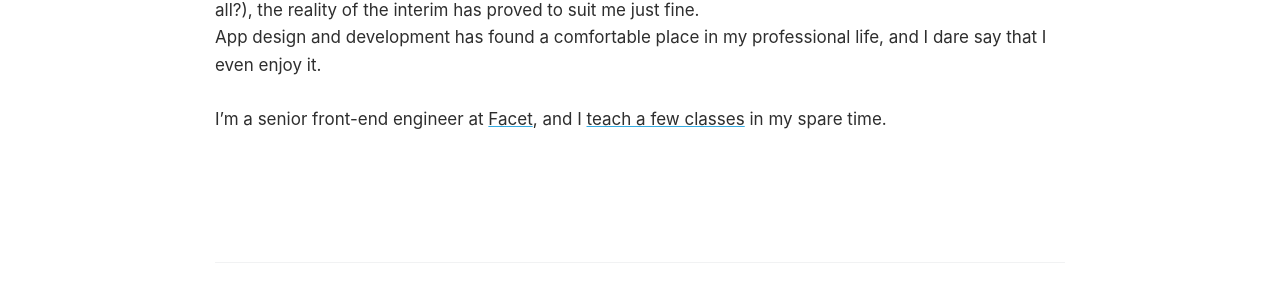
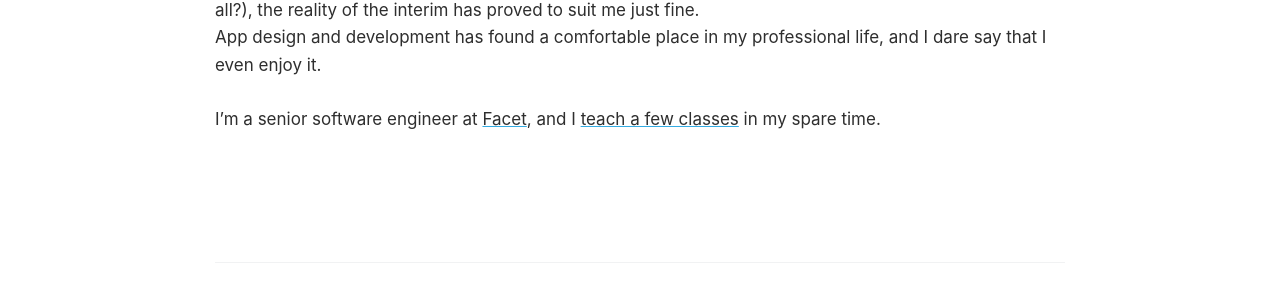
Before and after one commit to kyleschaeffer/kyleschaeffer, a Jekyll site: the page built from about.md, in a window 1280 px wide. Shown: the part 654-955 px from the top of the page. Built offline with Jekyll 4.4.1, drawn with Linux system fonts in a browser that asks for light colours; comment, search, counter and statistics services are not loaded.

Commit message:
Update bio

```diff
--- a/about.md
+++ b/about.md
@@ -15,4 +15,4 @@ I have been designing and building software for nearly two decades. I find this
 
 It’s an exciting field to work in. While I will always have fantastical dreams of becoming a novelist or musician (don’t we all?), the reality of the interim has proved to suit me just fine. App design and development has found a comfortable place in my professional life, and I dare say that I even enjoy it.
 
-I’m a senior front-end engineer at [Facet](https://facet.ai/), and I [teach a few classes](/courses) in my spare time.
+I’m a senior software engineer at [Facet](https://facet.ai/), and I [teach a few classes](/courses) in my spare time.
```
